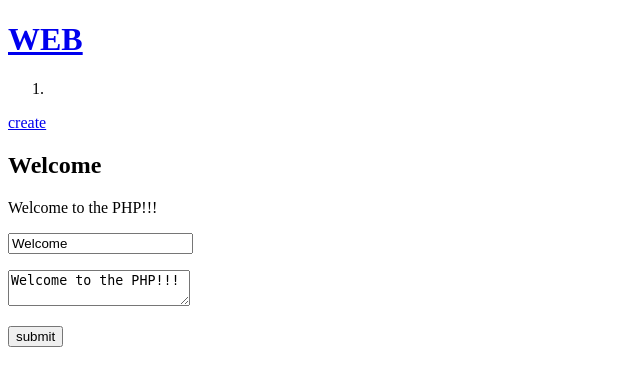
After one commit to developer-do/life_coding, a PHP site: page /update.php in a window 1280 px wide. The commit adds this page. Shown: the top 386 px of the page, without its empty margins (0-640 px from the left). Run offline with PHP 8.4, Linux system fonts and the light colour scheme.

Commit message:
WEB2-PHP Complete! gogo WEB3-PHP & MySQLgit add -Agit add -A

```diff
--- /dev/null
+++ b/WEB2-PHP/create_process.php
@@ -0,0 +1,4 @@
+<?php
+  file_put_contents('data/'.$_POST['title'], $_POST['description']);
+  header("Location: /index.php?id=".$_POST['title']);
+?>
--- /dev/null
+++ b/WEB2-PHP/delete_process.php
@@ -0,0 +1,4 @@
+<?php
+  unlink('data/'.basename($_POST['id']));
+  header('Location: /index.php');
+?>
--- /dev/null
+++ b/WEB2-PHP/form.php
@@ -0,0 +1,5 @@
+<?php
+  file_put_contents('data/'.$_POST['title'], $_POST['description']);
+  echo "<p>title : ".$_POST['title']."</p>";
+  echo "<p>description : ".$_POST['description']."</p>";
+?>
--- a/WEB2-PHP/common.php
+++ b/WEB2-PHP/lib/print.php
@@ -1,7 +1,7 @@
 <?php
   function print_title() {
     if(isset($_GET['id'])) {
-      echo $_GET['id'];
+      echo htmlspecialchars($_GET['id']);
     } else {
       echo "Welcome";
     }
@@ -9,7 +9,8 @@
 
   function print_description() {
     if(isset($_GET['id'])) {
-      echo file_get_contents('data/'.$_GET['id']);
+      $basename = basename($_GET['id']);
+      echo htmlspecialchars(file_get_contents("data/".$basename));
     } else {
       echo "Welcome to the PHP!!!";
     }
@@ -18,8 +19,10 @@
   function print_list() {
     $dir = './data';
     $list = scandir($dir);
+
     $i = 0;
     while($i < count($list)) {
+      $title = htmlspecialchars($list[$i]);
       if($list[$i] != '.'){
         if($list[$i] != '..') {
           echo "<li><a href=\"index.php?id=$list[$i]\">$list[$i]</a></li>";
--- /dev/null
+++ b/WEB2-PHP/password.txt
@@ -0,0 +1 @@
+egoing / 111111
--- /dev/null
+++ b/WEB2-PHP/update.php
@@ -0,0 +1,29 @@
+<?php require('lib/print.php'); ?>
+<?php require('view/head.php'); ?>
+  <a href="create.php">create</a>
+  <?php if(isset($_GET['id'])) { ?>
+    <a href="update.php?id=<?= $_GET['id']; ?>">update</a>
+  <?php } ?>
+  <h2>
+    <?php
+      print_title();
+    ?>
+  </h2>
+  <p>
+    <?php
+      print_description();
+    ?>
+  </p>
+  <form action="update_process.php" method="post">
+    <input type="hidden" name="old_title" value="<?php print_title(); ?>">
+    <p>
+      <input type="text" name="title" value="<?php print_title() ?>" placeholder="TITLE">
+    </p>
+    <p>
+      <textarea name="description" placeholder="Description"><?php print_description(); ?></textarea>
+    </p>
+    <p>
+      <input type="submit" value="submit">
+    </p>
+  </form>
+<?php require('view/tail.php'); ?>
--- /dev/null
+++ b/WEB2-PHP/update_process.php
@@ -0,0 +1,5 @@
+<?php
+  rename('data/'.$_POST['old_title'],'data/'.$_POST['title']);
+  file_put_contents('data/'.$_POST['title'], $_POST['description']);
+  header("Location: /index.php?id=".$_POST['title']);
+?>
--- /dev/null
+++ b/WEB2-PHP/view/head.php
@@ -0,0 +1,17 @@
+<?php require_once('lib/print.php'); ?>
+<!DOCTYPE html>
+<html>
+<head>
+  <meta charset="utf-8">
+  <meta http-equiv="X-UA-Compatible" content="IE=edge">
+  <title><?php print_title() ?></title>
+  <meta name="viewport" content="width=device-width, initial-scale=1">
+</head>
+<body>
+
+  <h1><a href="index.php">WEB</a></h1>
+  <ol>
+  <?php
+    print_list();
+  ?>
+  </ol>
--- /dev/null
+++ b/WEB2-PHP/view/tail.php
@@ -0,0 +1,2 @@
+</body>
+</html>
```
Also changed, not shown: WEB2-PHP/XSS.php (added, +15 -0 lines), WEB2-PHP/create.php (added, +15 -0 lines), WEB2-PHP/form.html (added, +25 -0 lines), WEB2-PHP/index.php (+14 -18 lines), 5 other files.
